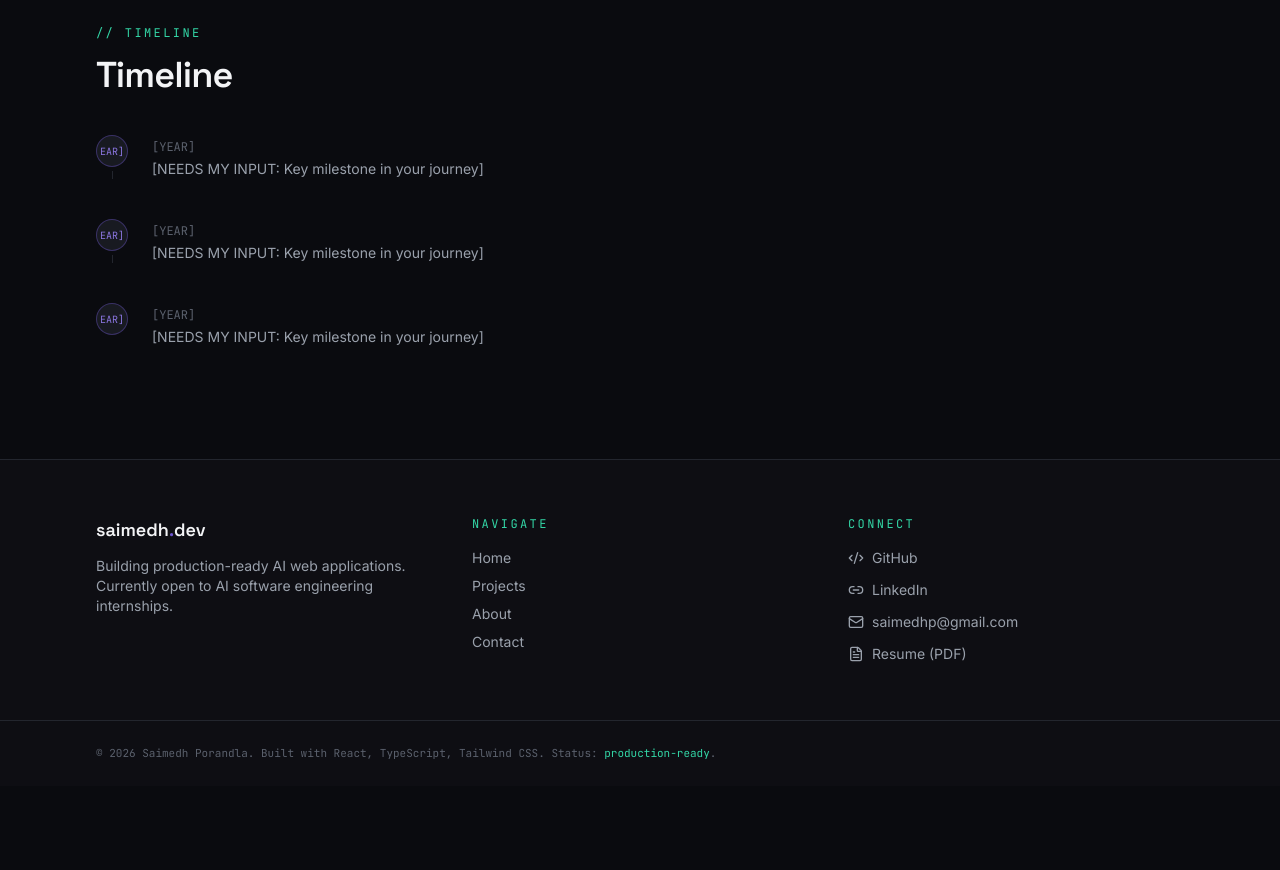
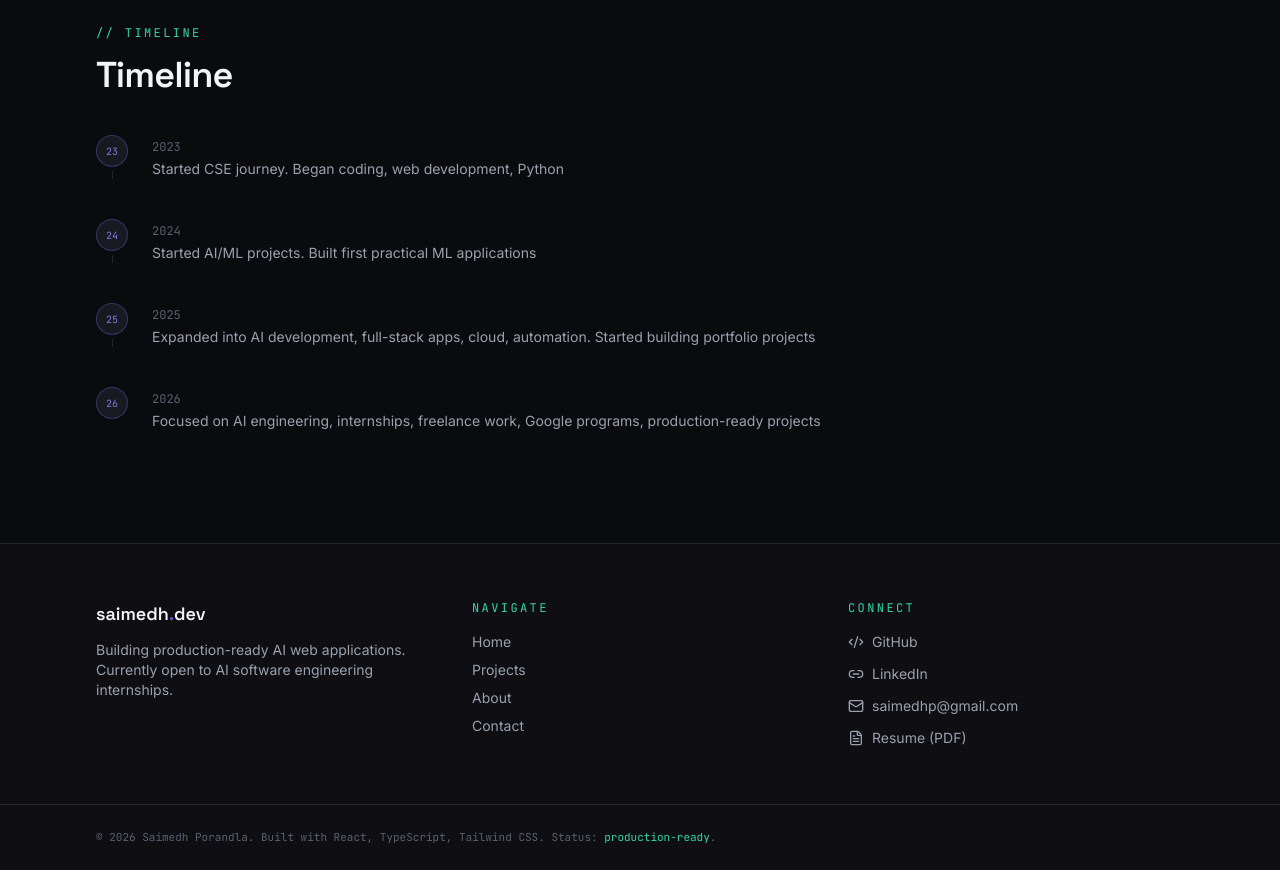
Before and after one commit to saimedh/portfolio, a React (Vite) app: page /about in a window 1280 px wide. Shown: the part 2460-3330 px from the top of the page. Before the commit the page ends 3246 px from the top, so only its background shows below. Built offline with nearby package versions, Linux system fonts and the light colour scheme.

Commit message:
Update timeline with actual journey milestones

```diff
--- a/src/data/profile.ts
+++ b/src/data/profile.ts
@@ -49,9 +49,10 @@ export const certifications = [
 ];
 
 export const timeline = [
-  { year: "[YEAR]", label: "[NEEDS MY INPUT: Key milestone in your journey]" },
-  { year: "[YEAR]", label: "[NEEDS MY INPUT: Key milestone in your journey]" },
-  { year: "[YEAR]", label: "[NEEDS MY INPUT: Key milestone in your journey]" },
+  { year: "2023", label: "Started CSE journey. Began coding, web development, Python" },
+  { year: "2024", label: "Started AI/ML projects. Built first practical ML applications" },
+  { year: "2025", label: "Expanded into AI development, full-stack apps, cloud, automation. Started building portfolio projects" },
+  { year: "2026", label: "Focused on AI engineering, internships, freelance work, Google programs, production-ready projects" },
 ];
 
 export const proofStats = [
```
